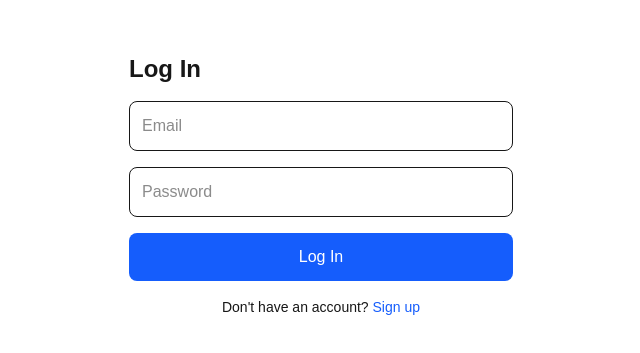
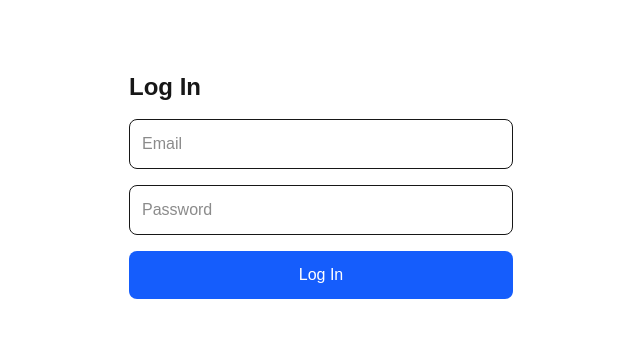
Before and after one commit to ArdaUysalll/PIA, a Next.js app: page /login in a window 1280 px wide. Shown: the part 215-568 px from the top of the page, without its empty margins (319-959 px from the left). Built offline with nearby package versions, Linux system fonts and the light colour scheme; no server answers.

Commit message:
removed junk code and fixed non-admin users not being able to see products

```diff
--- a/src/app/(auth)/login/page.tsx
+++ b/src/app/(auth)/login/page.tsx
@@ -70,13 +70,6 @@
         >
           {loading ? 'Logging in...' : 'Log In'}
         </button>
-
-        <p className="text-center text-sm">
-          Don&apos;t have an account?{' '}
-          <Link href="/signup" className="text-blue-600 hover:underline">
-            Sign up
-          </Link>
-        </p>
       </form>
     </div>
   )
--- a/src/lib/client.ts
+++ b/src/lib/client.ts
@@ -1,4 +1,3 @@
-// src/lib/supabase/client.ts
 import { createBrowserClient } from '@supabase/ssr'
 
 export function createClient() {
--- a/src/lib/server.ts
+++ b/src/lib/server.ts
@@ -1,4 +1,3 @@
-// src/lib/supabase/server.ts
 import { createServerClient } from '@supabase/ssr'
 import { cookies } from 'next/headers'
 
```
